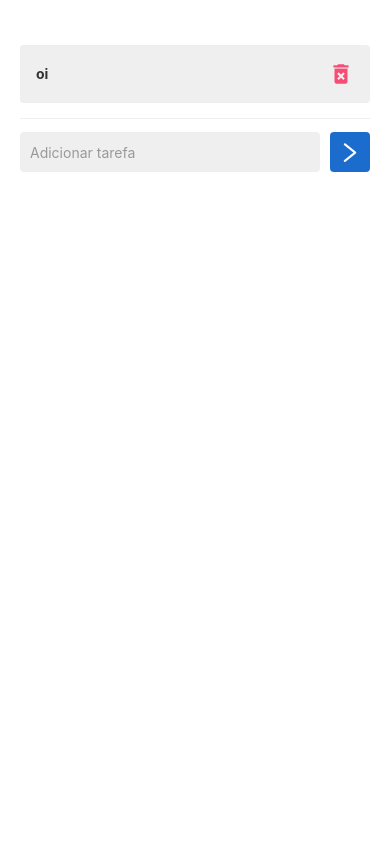
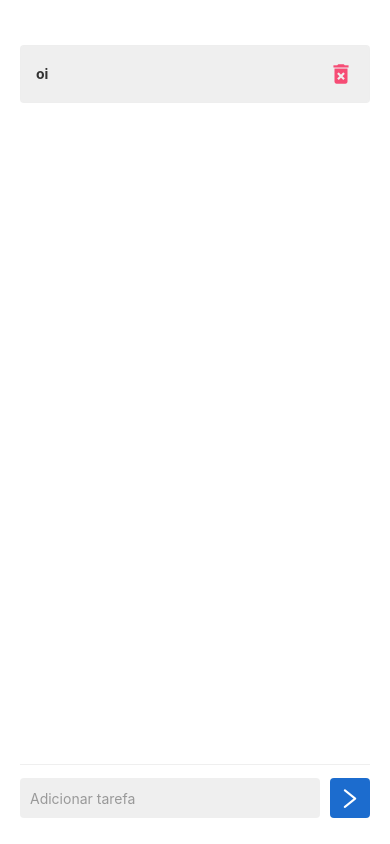
Before and after one commit to vicenteneto7/TodoListApp, a React Native app: screen / in a window 390 px wide. Built offline with nearby package versions, Linux system fonts and the light colour scheme.

Commit message:
feat: adição da função de adicionar nova tarefa

```diff
--- a/App.jsx
+++ b/App.jsx
@@ -8,6 +8,7 @@ import {
   TouchableOpacity,
   FlatList,
   KeyboardAvoidingView,
+  Platform,
 } from "react-native";
 import { Ionicons, MaterialIcons, AntDesign } from "@expo/vector-icons";
 
@@ -15,9 +16,18 @@ export default function App() {
   const [tasks, setTasks] = useState(["oi"]);
   const [newTask, setNewTask] = useState("");
 
+  const addTask = async () => {
+    setTasks([...tasks, newTask])
+  }
+
   return (
     <>
-      <KeyboardAvoidingView>
+      <KeyboardAvoidingView
+        keyboardVerticalOffset={0}
+        behavior='padding'
+        style={{ flex: 1 }}
+        enabled={ Platform.OS === 'ios'}
+      >
         <View style={styles.container}>
           <View style={styles.Body}>
             <FlatList
@@ -47,8 +57,9 @@ export default function App() {
               autoCorrect={true}
               placeholder="Adicionar tarefa"
               maxLength={25}
+              onChangeText={text => setNewTask(text)}
             />
-            <TouchableOpacity style={styles.Button}>
+            <TouchableOpacity onPress={() => addTask()} style={styles.Button}>
               <AntDesign name="right" size={25} color="white" />
             </TouchableOpacity>
           </View>
```
